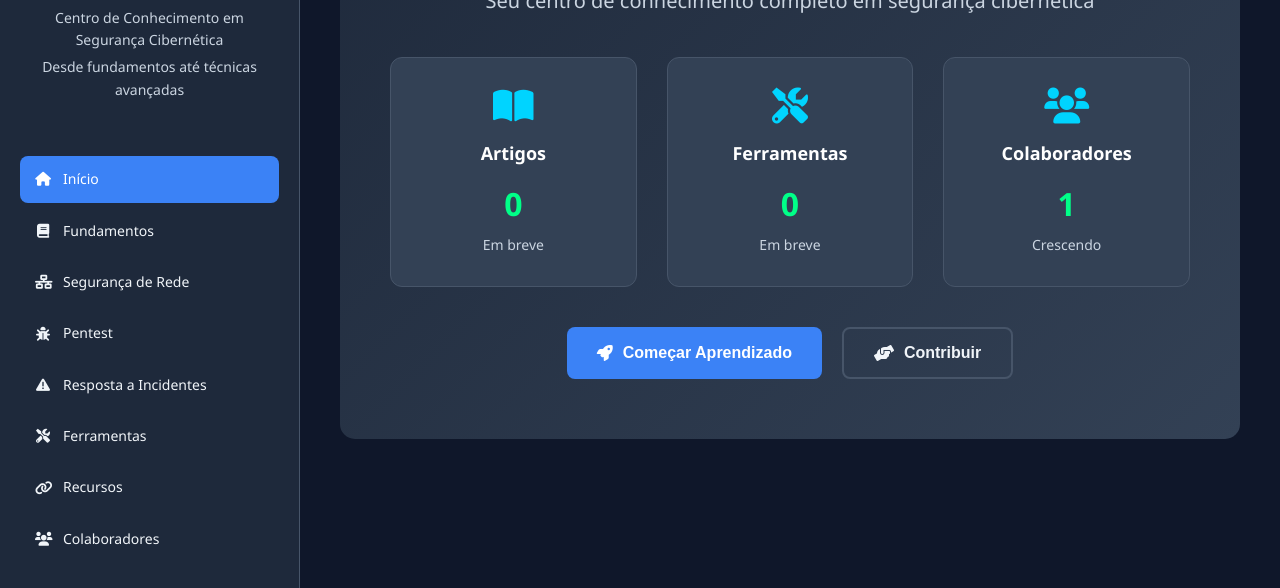
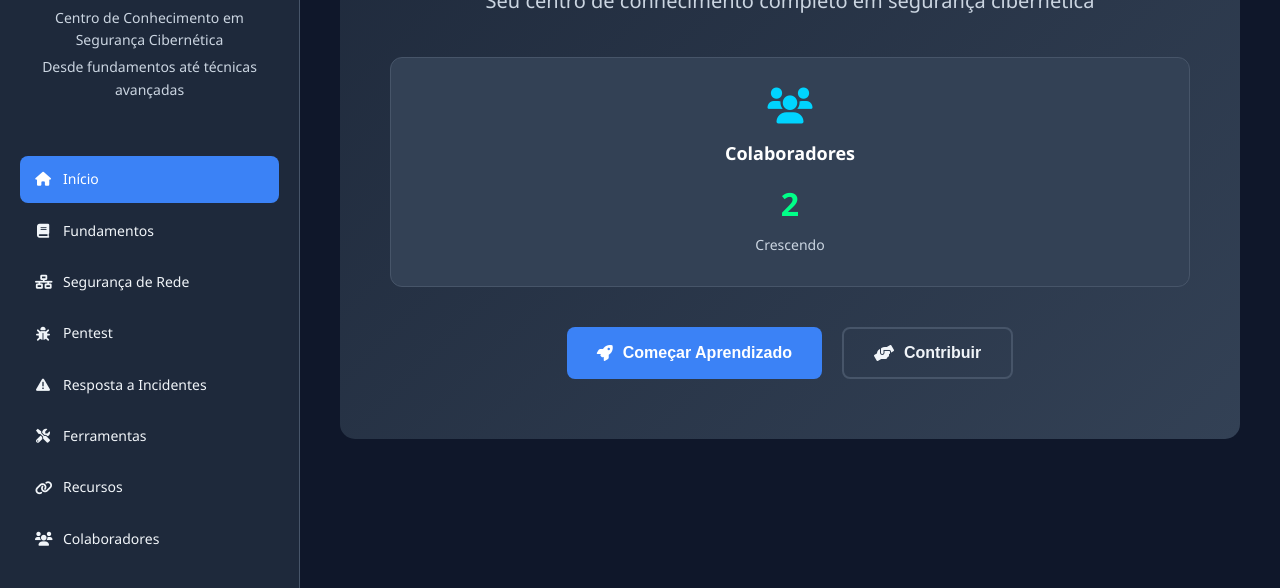
Before and after one commit to beatrizhvk/cyber-knowledge-hub, a website: page index.html in a window 1280 px wide. Shown: the part 212-800 px from the top of the page. Drawn offline with Linux system fonts and the light colour scheme.

Commit message:
fix sintaxe of files and update numbers of contribuitor

```diff
--- a/index.html
+++ b/index.html
@@ -88,22 +88,22 @@
                 <p class="hero-subtitle">Seu centro de conhecimento completo em segurança cibernética</p>
 
                 <div class="stats-grid">
-                    <div class="stat-card">
-                        <i class="fas fa-book-open"></i>
-                        <h3>Artigos</h3>
-                        <p class="stat-number">0</p>
-                        <p class="stat-label">Em breve</p>
-                    </div>
-                    <div class="stat-card">
-                        <i class="fas fa-tools"></i>
-                        <h3>Ferramentas</h3>
-                        <p class="stat-number">0</p>
-                        <p class="stat-label">Em breve</p>
-                    </div>
+                    <!--<div class="stat-card">-->
+                    <!--    <i class="fas fa-book-open"></i>-->
+                    <!--    <h3>Artigos</h3>-->
+                    <!--    <p class="stat-number">0</p>-->
+                    <!--    <p class="stat-label">Em breve</p>-->
+                    <!--</div>-->
+                    <!--<div class="stat-card">-->
+                    <!--    <i class="fas fa-tools"></i>-->
+                    <!--    <h3>Ferramentas</h3>-->
+                    <!--    <p class="stat-number">0</p>-->
+                    <!--    <p class="stat-label">Em breve</p>-->
+                    <!--</div>-->
                     <div class="stat-card">
                         <i class="fas fa-users"></i>
                         <h3>Colaboradores</h3>
-                        <p class="stat-number">1</p>
+                        <p class="stat-number">2</p>
                         <p class="stat-label">Crescendo</p>
                     </div>
                 </div>
@@ -165,7 +165,7 @@
                     </div>
                 </div>
 
-				<div class="contributor-card">
+                <div class="contributor-card">
                     <div class="contributor-avatar">
                         <i class="fas fa-user"></i>
                     </div>
```
